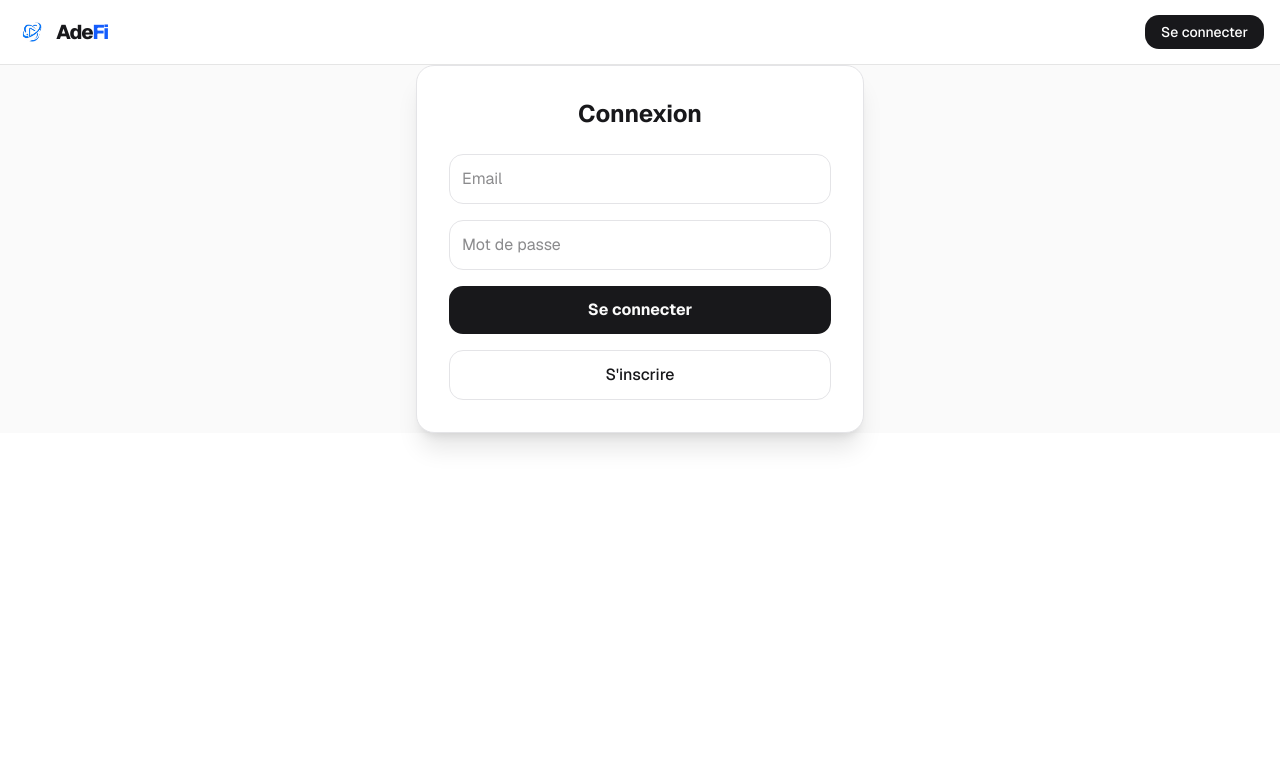
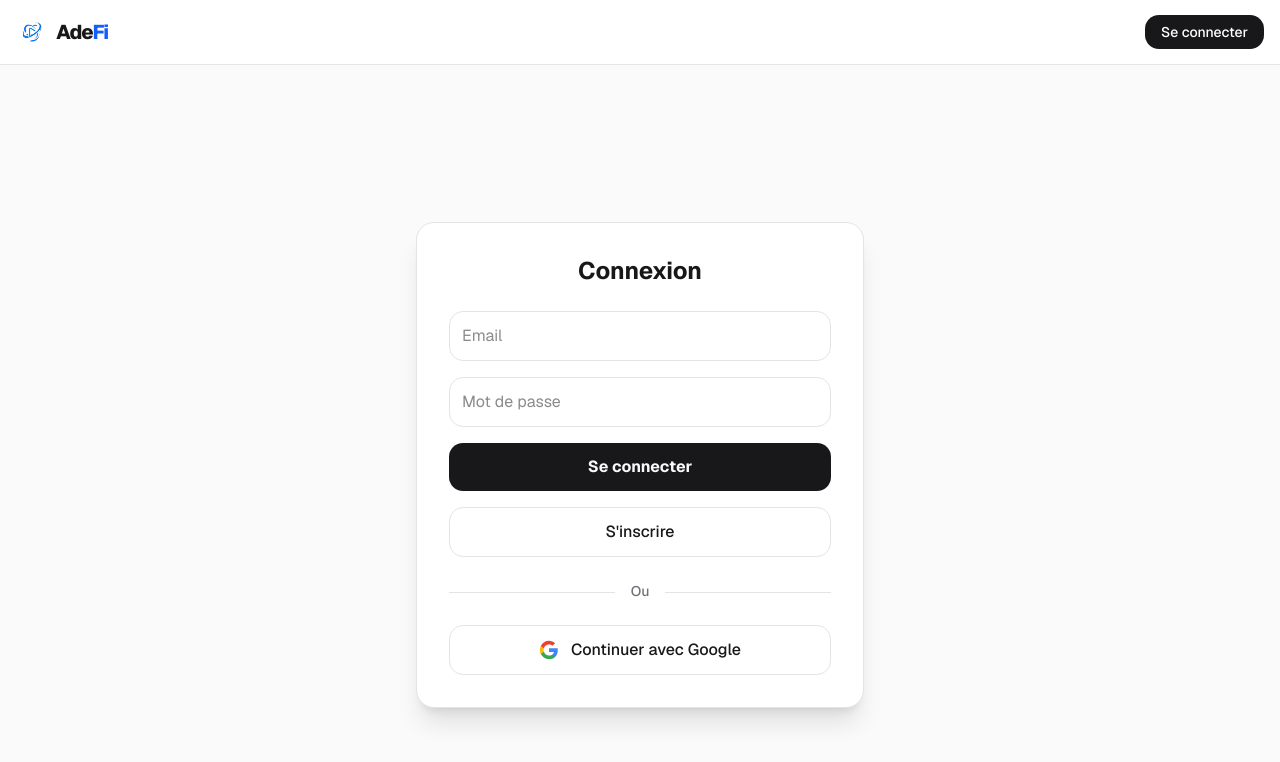
Before and after one commit to Banane653/Adefi, a Next.js app: page /login in a window 1280 px wide. Shown: the top 762 px of the page. Built offline with nearby package versions, Linux system fonts and the light colour scheme; no server answers.

Commit message:
Ajout de la connexion google

```diff
--- a/src/app/auth/confirm/route.ts
+++ b/src/app/auth/confirm/route.ts
@@ -2,26 +2,41 @@ import { type EmailOtpType } from '@supabase/supabase-js'
 import { type NextRequest, NextResponse } from 'next/server'
 import { createClient } from '@/utils/supabase/server'
 import prisma from '@/lib/prisma'
-import { ADMIN_EMAILS } from '@/lib/constants' // 👈 Importe la liste
-
+import { ADMIN_EMAILS } from '@/lib/constants'
 
 export async function GET(request: NextRequest) {
   const { searchParams } = new URL(request.url)
+
+  // Paramètres pour Email classique
   const token_hash = searchParams.get('token_hash')
   const type = searchParams.get('type') as EmailOtpType | null
 
-  // Si on reçoit bien le jeton de sécurité depuis le mail
-  if (token_hash && type) {
+  // Paramètre pour Google OAuth
+  const code = searchParams.get('code')
+
+  // On initialise Supabase
   const supabase = await createClient()
+  let authError = null;
 
-    // 1. On valide le compte et on connecte l'utilisateur côté serveur !
+  // 1. On valide la connexion selon le fournisseur (Email ou Google)
+  if (code) {
+    // Si on a un 'code', c'est que l'utilisateur revient de Google
+    const { error } = await supabase.auth.exchangeCodeForSession(code)
+    authError = error
+  } else if (token_hash && type) {
+    // Si on a un 'token_hash', c'est que l'utilisateur a cliqué sur un lien par e-mail
     const { error } = await supabase.auth.verifyOtp({
       type,
       token_hash,
     })
+    authError = error
+  } else {
+    // S'il n'y a ni code ni token, on rejette
+    return NextResponse.redirect(new URL('/login?error=Lien invalide ou expiré', request.url))
+  }
 
-    // 2. Si la vérification a réussi
-    if (!error) {
+  // 2. Si la vérification a réussi (Google ou Email)
+  if (!authError) {
     // On récupère les infos de l'utilisateur fraîchement connecté
     const { data: { user } } = await supabase.auth.getUser()
 
@@ -32,7 +47,7 @@ export async function GET(request: NextRequest) {
       })
 
       // 4. Redirections Intelligentes
-        // Si c'est un compte admin (assure-toi d'avoir une colonne 'role' ou utilise ton adresse mail en dur)
+      // Si c'est un compte admin
       if (ADMIN_EMAILS.includes(user.email)) {
         return NextResponse.redirect(new URL('/admin', request.url))
       }
@@ -42,8 +57,7 @@ export async function GET(request: NextRequest) {
       }
     }
   }
+
+  // S'il y a une erreur (lien expiré, annulation Google, etc.), on le renvoie au login
+  return NextResponse.redirect(new URL('/login?error=Erreur_d_authentification', request.url))
 }
-
-  // S'il y a une erreur (lien expiré par ex), on le renvoie au login avec un message
-  return NextResponse.redirect(new URL('/login?error=Lien invalide ou expiré', request.url))
-}
--- a/src/app/login/actions.ts
+++ b/src/app/login/actions.ts
@@ -3,6 +3,7 @@
 import { revalidatePath } from 'next/cache'
 import { redirect } from 'next/navigation'
 import { createClient } from '@/utils/supabase/server'
+import { SITE_URL } from '@/lib/constants'
 
 export async function login(formData: FormData) {
   const supabase = await createClient()
@@ -22,7 +23,7 @@ export async function login(formData: FormData) {
   redirect('/admin')
 }
 
-// Dans src/app/login/actions.ts
+
 export async function signup(formData: FormData) {
     const supabase = await createClient()
 
@@ -41,3 +42,27 @@ export async function signup(formData: FormData) {
     // 👇 MODIFICATION ICI : On redirige vers la page d'attente
     redirect('/check-email')
   }
+
+
+  export async function signInWithGoogle() {
+  const supabase = await createClient()
+
+  // On demande à Supabase de générer l'URL de redirection vers Google
+  const { data, error } = await supabase.auth.signInWithOAuth({
+    provider: 'google',
+    options: {
+      // Cette URL est celle où Google renverra l'utilisateur APRES la connexion.
+      // Il faut la changer par 'http://localhost:3000/auth/callback' en local.
+      redirectTo: `${SITE_URL}/auth/confirm`,
+    },
+  })
+
+  if (error) {
+    redirect('/login?error=google_failed')
+  }
+
+  // Si tout est bon, on redirige l'utilisateur vers la page de login Google
+  if (data.url) {
+    redirect(data.url)
+  }
+}
--- a/src/app/login/page.tsx
+++ b/src/app/login/page.tsx
@@ -1,35 +1,55 @@
-import { login, signup } from './actions'
+import { login, signup, signInWithGoogle } from './actions'
 
 export default function LoginPage() {
   return (
-    <div className="mins-h-screen flex items-center justify-center bg-zinc-50 dark:bg-black">
-      <form className="bg-white dark:bg-zinc-900 p-8 rounded-2xl shadow-xl border border-zinc-200 dark:border-zinc-800 w-full max-w-md">
+    <div className="min-h-screen flex items-center justify-center bg-zinc-50 dark:bg-black">
+      <div className="bg-white dark:bg-zinc-900 p-8 rounded-2xl shadow-xl border border-zinc-200 dark:border-zinc-800 w-full max-w-md">
         <h1 className="text-2xl font-bold mb-6 text-center">Connexion</h1>
 
-        <div className="space-y-4">
+        {/* Formulaire classique (Email / Mot de passe) */}
+        <form className="space-y-4">
           <input
             name="email"
             type="email"
             placeholder="Email"
             required
-            className="w-full p-3 rounded-xl border border-zinc-200 dark:border-zinc-700 bg-transparent"
+            className="w-full p-3 rounded-xl border border-zinc-200 dark:border-zinc-700 bg-transparent focus:outline-none focus:ring-2 focus:ring-zinc-500"
           />
           <input
             name="password"
             type="password"
             placeholder="Mot de passe"
             required
-            className="w-full p-3 rounded-xl border border-zinc-200 dark:border-zinc-700 bg-transparent"
+            className="w-full p-3 rounded-xl border border-zinc-200 dark:border-zinc-700 bg-transparent focus:outline-none focus:ring-2 focus:ring-zinc-500"
           />
 
-          <button formAction={login} className="w-full py-3 bg-zinc-900 dark:bg-zinc-50 text-zinc-50 dark:text-zinc-900 font-bold rounded-xl">
+          <button formAction={login} className="w-full py-3 bg-zinc-900 dark:bg-zinc-50 text-zinc-50 dark:text-zinc-900 font-bold rounded-xl hover:opacity-90 transition-opacity">
             Se connecter
           </button>
-          <button formAction={signup} className="w-full py-3 border border-zinc-200 dark:border-zinc-700 font-medium rounded-xl">
+          <button formAction={signup} className="w-full py-3 border border-zinc-200 dark:border-zinc-700 font-medium rounded-xl hover:bg-zinc-50 dark:hover:bg-zinc-800 transition-colors">
             S'inscrire
           </button>
+        </form>
+
+        {/* Séparateur visuel */}
+        <div className="my-6 flex items-center before:mt-0.5 before:flex-1 before:border-t before:border-zinc-200 dark:before:border-zinc-700 after:mt-0.5 after:flex-1 after:border-t after:border-zinc-200 dark:after:border-zinc-700">
+          <p className="mx-4 mb-0 text-center text-sm font-medium text-zinc-500 dark:text-zinc-400">Ou</p>
         </div>
-      </form>
+
+        {/* Bouton Google */}
+        <form action={signInWithGoogle}>
+          <button className="w-full flex justify-center items-center gap-3 py-3 border border-zinc-200 dark:border-zinc-700 font-medium rounded-xl hover:bg-zinc-50 dark:hover:bg-zinc-800 transition-colors">
+            {/* Icône Google SVG */}
+            <svg className="w-5 h-5" viewBox="0 0 24 24">
+              <path d="M22.56 12.25c0-.78-.07-1.53-.2-2.25H12v4.26h5.92c-.26 1.37-1.04 2.53-2.21 3.31v2.77h3.57c2.08-1.92 3.28-4.74 3.28-8.09z" fill="#4285F4" />
+              <path d="M12 23c2.97 0 5.46-.98 7.28-2.66l-3.57-2.77c-.98.66-2.23 1.06-3.71 1.06-2.86 0-5.29-1.93-6.16-4.53H2.18v2.84C3.99 20.53 7.7 23 12 23z" fill="#34A853" />
+              <path d="M5.84 14.09c-.22-.66-.35-1.36-.35-2.09s.13-1.43.35-2.09V7.07H2.18C1.43 8.55 1 10.22 1 12s.43 3.45 1.18 4.93l2.85-2.22.81-.62z" fill="#FBBC05" />
+              <path d="M12 5.38c1.62 0 3.06.56 4.21 1.64l3.15-3.15C17.45 2.09 14.97 1 12 1 7.7 1 3.99 3.47 2.18 7.07l3.66 2.84c.87-2.6 3.3-4.53 6.16-4.53z" fill="#EA4335" />
+            </svg>
+            Continuer avec Google
+          </button>
+        </form>
+      </div>
     </div>
   )
 }
--- a/src/lib/constants.ts
+++ b/src/lib/constants.ts
@@ -20,3 +20,6 @@ export const BUSINESS_CATEGORIES = [
   export const ADMIN_EMAILS = [
     "natrist@hotmail.com",
   ];
+
+  export const SITE_URL = "https://www.adefi.be";
+  //export const SITE_URL = "http://localhost:3000";
```
Lines whose indentation alone changed are shown as unchanged.
